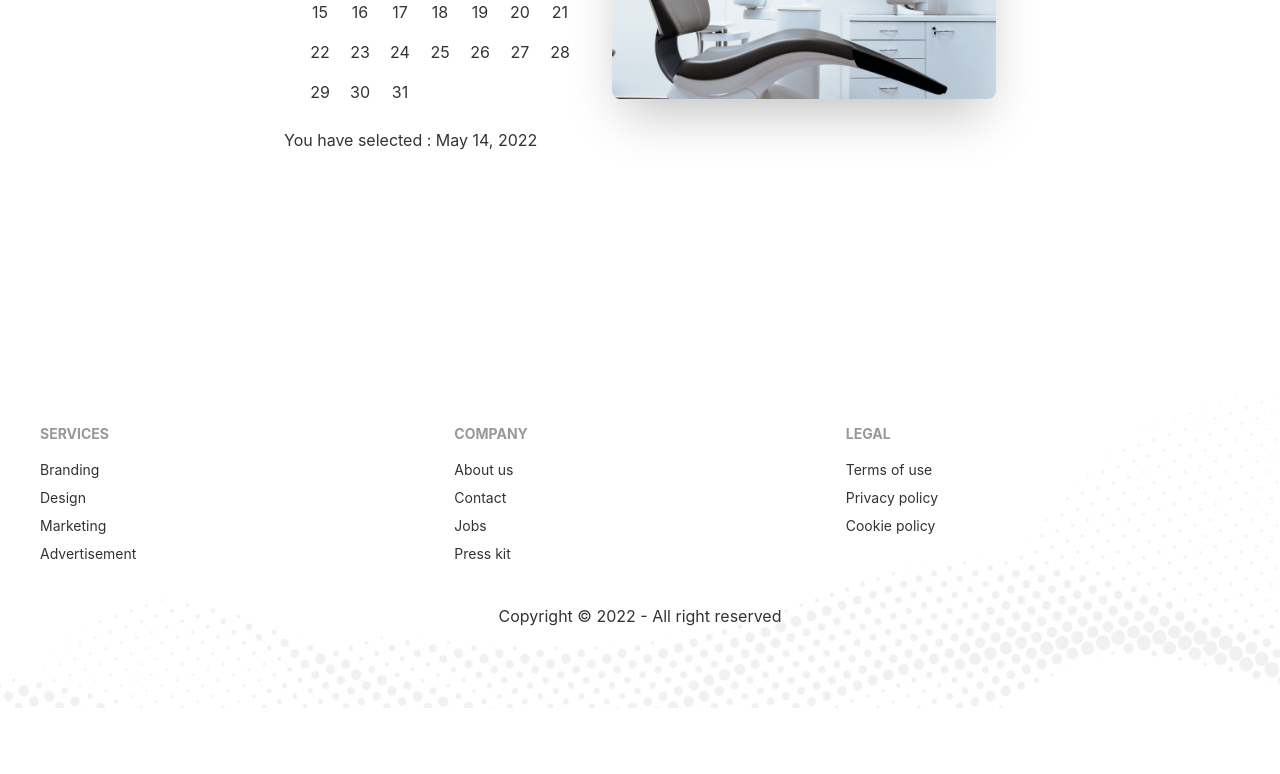
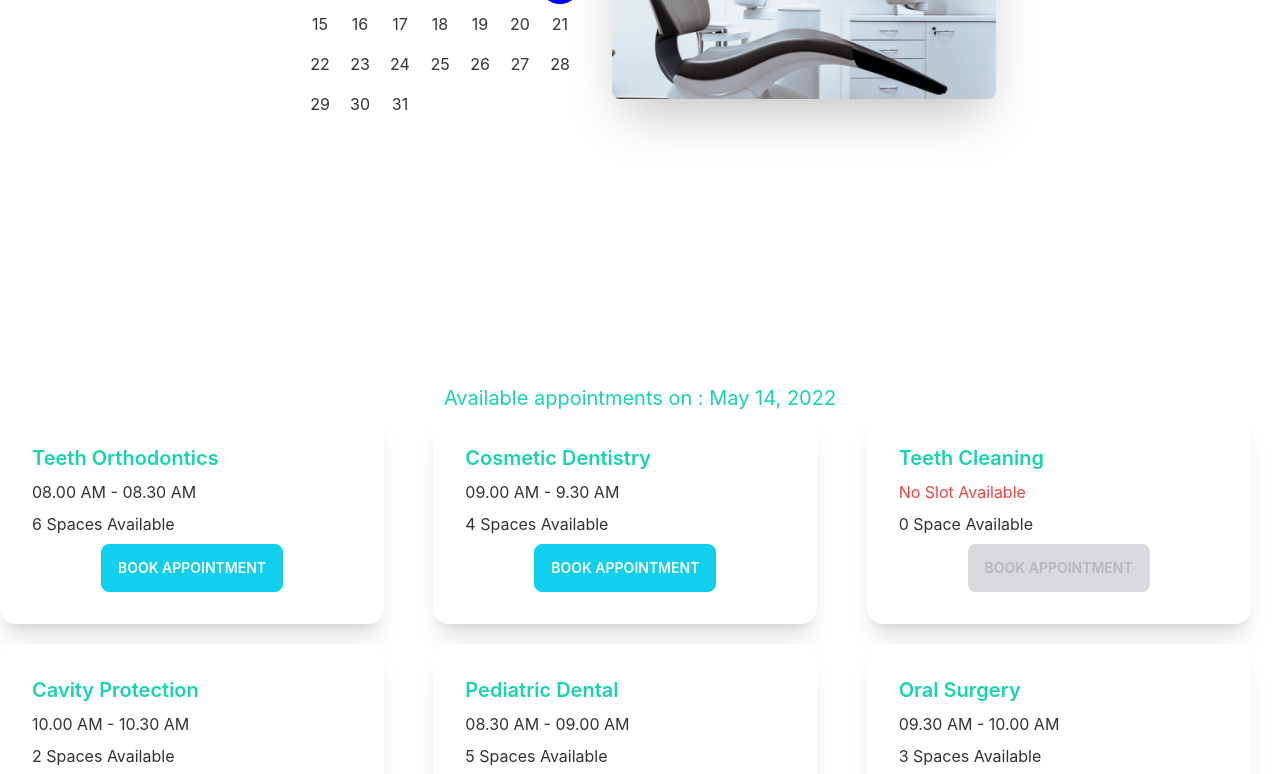
Before and after one commit to mitanvir05/doctors-portal, a React (Create React App) app: page /appointment in a window 1280 px wide. Shown: the part 480-1254 px from the top of the page. Before the commit the page ends 1188 px from the top, so only its background shows below. Built offline with nearby package versions, Linux system fonts and the light colour scheme.

Commit message:
available appointment added

```diff
--- /dev/null
+++ b/public/services.json
@@ -0,0 +1,54 @@
+[
+  {
+    "_id": 1,
+    "name": "Teeth Orthodontics",
+    "slots": [
+      "08.00 AM - 08.30 AM",
+      "08.30 AM - 09.00 AM",
+      "09.00 AM - 9.30 AM",
+      "09.30 AM - 10.00 AM",
+      "10.00 AM - 10.30 AM",
+      "10.30 AM - 11.00 AM"
+    ]
+  },
+  {
+    "_id": 2,
+    "name": "Cosmetic Dentistry",
+    "slots": [
+      "09.00 AM - 9.30 AM",
+      "09.30 AM - 10.00 AM",
+      "10.00 AM - 10.30 AM",
+      "10.30 AM - 11.00 AM"
+    ]
+  },
+  {
+    "_id": 3,
+    "name": "Teeth Cleaning",
+    "slots": []
+  },
+  {
+    "_id": 4,
+    "name": "Cavity Protection",
+    "slots": ["10.00 AM - 10.30 AM", "10.30 AM - 11.00 AM"]
+  },
+  {
+    "_id": 5,
+    "name": "Pediatric Dental",
+    "slots": [
+      "08.30 AM - 09.00 AM",
+      "09.00 AM - 9.30 AM",
+      "09.30 AM - 10.00 AM",
+      "10.00 AM - 10.30 AM",
+      "10.30 AM - 11.00 AM"
+    ]
+  },
+  {
+    "_id": 6,
+    "name": "Oral Surgery",
+    "slots": [
+      "09.30 AM - 10.00 AM",
+      "10.00 AM - 10.30 AM",
+      "10.30 AM - 11.00 AM"
+    ]
+  }
+]
--- a/src/Pages/Appointment/Appointment.js
+++ b/src/Pages/Appointment/Appointment.js
@@ -1,11 +1,14 @@
-import React from "react";
+import React, { useState } from "react";
 import Footer from "../Shared/Footer";
 import AppointmentBanner from "./AppointmentBanner";
+import AvailableAppointments from "./AvailableAppointments";
 
 const Appointment = () => {
+  const [date, setDate] = useState(new Date());
   return (
     <div>
-      <AppointmentBanner></AppointmentBanner>
+      <AppointmentBanner date={date} setDate={setDate}></AppointmentBanner>
+      <AvailableAppointments date={date}></AvailableAppointments>
       <Footer></Footer>
     </div>
   );
--- a/src/Pages/Appointment/AppointmentBanner.js
+++ b/src/Pages/Appointment/AppointmentBanner.js
@@ -1,18 +1,15 @@
-import React, { useState } from "react";
+import React from "react";
 import chair from "../../assets/images/chair.png";
 import { DayPicker } from "react-day-picker";
 import "react-day-picker/dist/style.css";
-import { format } from "date-fns";
 
-const AppointmentBanner = () => {
-  const [date, SetDate] = useState(new Date());
+const AppointmentBanner = ({ date, setDate }) => {
   return (
     <div class="hero min-h-screen">
       <div class="hero-content flex-col lg:flex-row-reverse">
         <img src={chair} class="max-w-sm rounded-lg shadow-2xl" alt="" />
         <div>
-          <DayPicker mode="single" selected={date} onSelect={SetDate} />
-          <p>You have selected : {format(date, "PP")}</p>
+          <DayPicker mode="single" selected={date} onSelect={setDate} />
         </div>
       </div>
     </div>
--- /dev/null
+++ b/src/Pages/Appointment/AvailableAppointments.js
@@ -0,0 +1,26 @@
+import { format } from "date-fns";
+import React, { useEffect, useState } from "react";
+import Service from "./Service";
+
+const AvailableAppointments = ({ date }) => {
+  const [services, setServices] = useState([]);
+  useEffect(() => {
+    fetch("services.json")
+      .then((res) => res.json())
+      .then((data) => setServices(data));
+  }, []);
+  return (
+    <div>
+      <h1 className="text-center text-xl text-secondary">
+        Available appointments on : {format(date, "PP")}
+      </h1>
+      <div className="grid grid-cols-1 md:grid-cols-2 lg:grid-cols-3 gap-5">
+        {services.map((service) => (
+          <Service key={service._id} service={service}></Service>
+        ))}
+      </div>
+    </div>
+  );
+};
+
+export default AvailableAppointments;
--- /dev/null
+++ b/src/Pages/Appointment/Service.js
@@ -0,0 +1,32 @@
+import React from "react";
+
+const Service = ({ service }) => {
+  const { name, slots } = service;
+  return (
+    <div class="card w-96 bg-base-100 shadow-xl">
+      <div class="card-body">
+        <h2 class="card-title text-secondary">{name}</h2>
+        <p>
+          {slots.length > 0 ? (
+            <span>{slots[0]}</span>
+          ) : (
+            <span className="text-red-500">No Slot Available</span>
+          )}
+        </p>
+        <p>
+          {slots.length} {slots.length > 1 ? "Spaces" : "Space"} Available
+        </p>
+        <div class="card-actions justify-center">
+          <button
+            disabled={slots.length === 0}
+            class="btn btn-primary  uppercase text-secondary text-white"
+          >
+            Book Appointment
+          </button>
+        </div>
+      </div>
+    </div>
+  );
+};
+
+export default Service;
```
